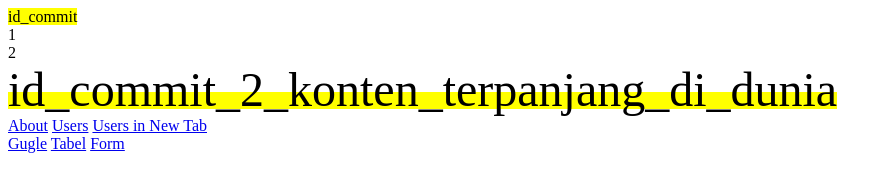
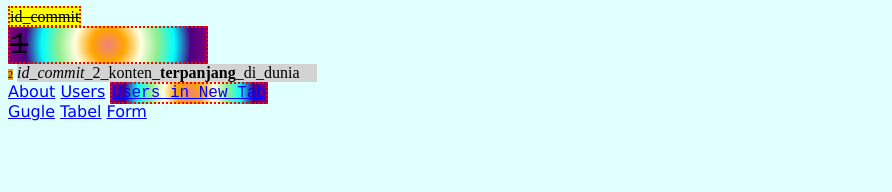
Before and after one commit to kodacampmain/koda-b5-web, a plain HTML site: page index.html in a window 1280 px wide. Shown: the whole page, without its empty margins (0-892 px from the left). Drawn offline with Linux system fonts and the light colour scheme.

Commit message:
feat: css layouting

```diff
--- a/index.html
+++ b/index.html
@@ -5,21 +5,64 @@
     <meta charset="UTF-8" />
     <meta name="viewport" content="width=device-width, initial-scale=1.0" />
     <meta name="description" content="Koda 5 html training" />
+    <link rel="stylesheet" href="./styles/index.css" />
     <title>Koda 5</title>
+    <style>
+      /* selector global */
+      * {
+        box-sizing: border-box;
+      }
+      /* selector element (nama_elemen) */
+      body {
+        background-color: lightcyan;
+      }
+      div {
+        font-size: 30px;
+      }
+      a {
+        color: blue;
+      }
+      /* selektor kelas (.nama_kelas) */
+      .satu {
+        text-decoration: line-through;
+      }
+      .dua {
+        /* background-color: aqua; */
+      }
+      .dua {
+        font-family: "Courier New", Courier, monospace;
+        /* background-color: antiquewhite; */
+      }
+      .satu,
+      .dua {
+        /* border-width: 2px;
+        border-style: solid;
+        border-color: black; */
+        border: 2px dotted red;
+        box-sizing: border-box;
+        width: 200px;
+      }
+      /* selektor id (#nama_id) */
+      #dua {
+        background-color: goldenrod;
+        font-size: 10px;
+      }
+    </style>
   </head>
   <body>
-    <span style="background-color: yellow; color: black">id_commit</span>
-    <div>1</div>
-    <div style="width: 100px">2</div>
-    <span>
-      <mark>
-        <font size="20">id_commit_2_konten_terpanjang_di_dunia</font>
-      </mark>
+    <span class="satu" style="background-color: yellow; color: black">id_commit</span>
+    <div class="satu dua">1</div>
+    <div style="display: inline; width: 50px" id="dua">2</div>
+
+    <span style="background-color: lightgrey; display: inline-block; width: 300px">
+      <span style="font-style: italic">id_commit</span>_2_konten_<span style="font-weight: 700">terpanjang</span
+      >_di_dunia
     </span>
+
     <nav>
       <a href="./about.html">About</a>
       <a href="https://jsonplaceholder.typicode.com/users">Users</a>
-      <a href="https://jsonplaceholder.typicode.com/users" target="_blank">Users in New Tab</a>
+      <a class="dua" href="https://jsonplaceholder.typicode.com/users" target="_blank">Users in New Tab</a>
     </nav>
     <nav>
       <a href="./google.html">Gugle</a>
--- /dev/null
+++ b/styles/index.css
@@ -0,0 +1,7 @@
+nav {
+  font-family: "Lucida Sans", "Lucida Sans Regular", "Lucida Grande", "Lucida Sans Unicode", Geneva, Verdana, sans-serif;
+}
+
+.dua {
+  background-image: radial-gradient(circle, lightcoral, orange, lightyellow, lightgreen, cyan, indigo, purple);
+}
```
